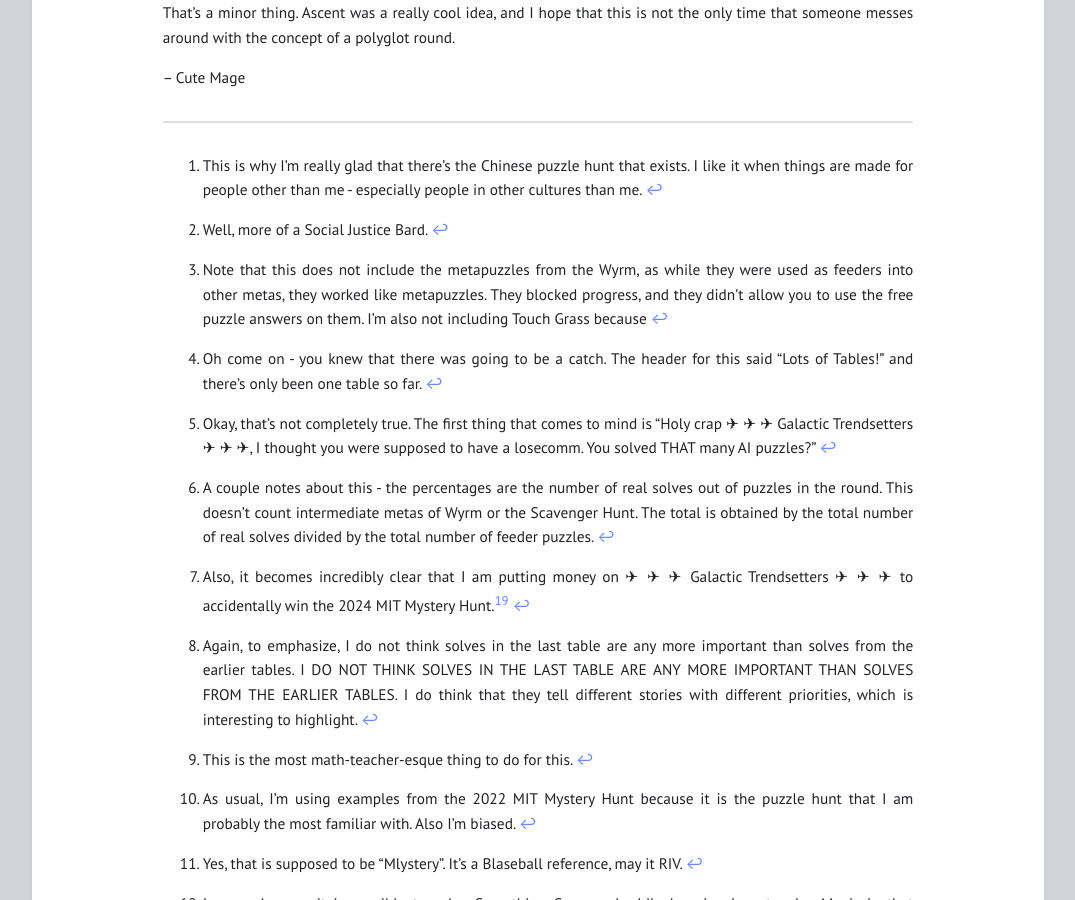
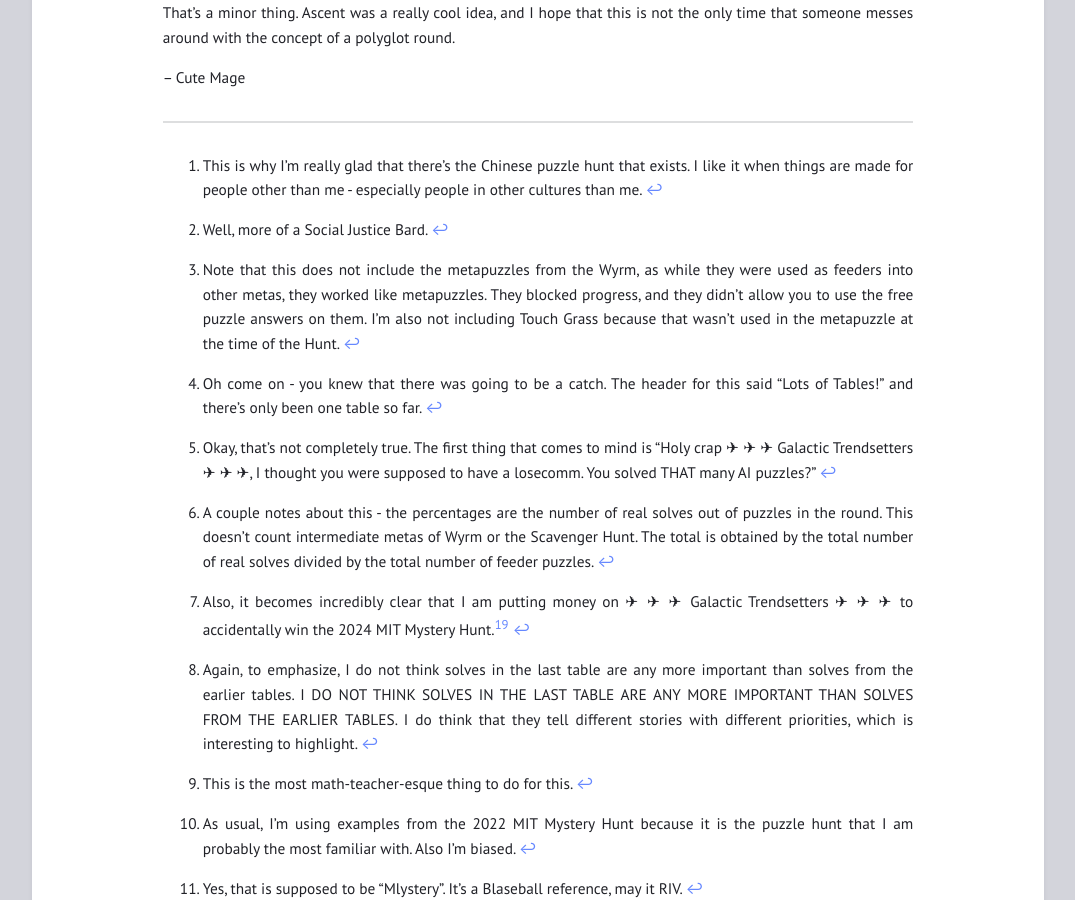
Before and after one commit to imperiosaur/cutemagestower, a Jekyll site: the page built from _posts/2023-07-21-ai ascent.md, in a window 1280 px wide and 900 px high, scrolled down 10238 px. Shown: the whole window, without its empty margins (102-1177 px from the left). Built offline with Jekyll 4.4.1, drawn with Linux system fonts in a browser that asks for light colours.

Commit message:
Spelling fixes

```diff
--- a/_posts/2023-07-21-ai ascent.md
+++ b/_posts/2023-07-21-ai ascent.md
@@ -28,7 +28,7 @@ Fortunately, teammate gave us a ton of stats on each puzzle, each on their own i
 
 First, I went through the stats of each of the AI feeder puzzles[^1] and just recorded how many solves each puzzle got from people actually solving the puzzle and how many total solves were used, including free solves. That table is below.
 
-[^1]: Note that this does not include the metapuzzles from the Wyrm, as while they were used as feeders into other metas, they worked like metapuzzles. They blocked progress, and they didn’t allow you to use the free puzzle answers on them. I’m also not including Touch Grass because
+[^1]: Note that this does not include the metapuzzles from the Wyrm, as while they were used as feeders into other metas, they worked like metapuzzles. They blocked progress, and they didn’t allow you to use the free puzzle answers on them. I’m also not including Touch Grass because that wasn't used in the metapuzzle at the time of the Hunt.
 
 <table>
 <tr><th colspan="3">Wyrm</th><th colspan="3">ABCDE</th><th colspan="3">Ascent</th><th colspan="3">Conjuri</th></tr>
```
Also changed, not shown: _posts/2023-06-20-spring-recap.md (+1 -1 lines), _posts/2023-08-21-bad riddles.md (+1 -1 lines).
